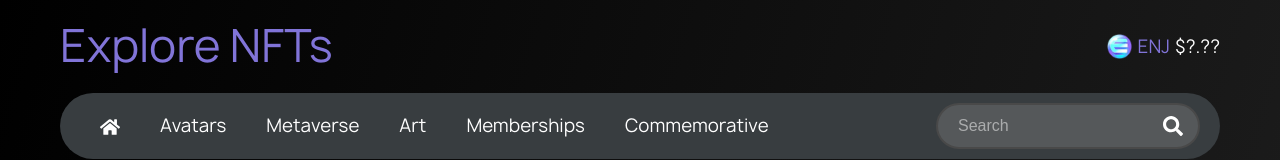
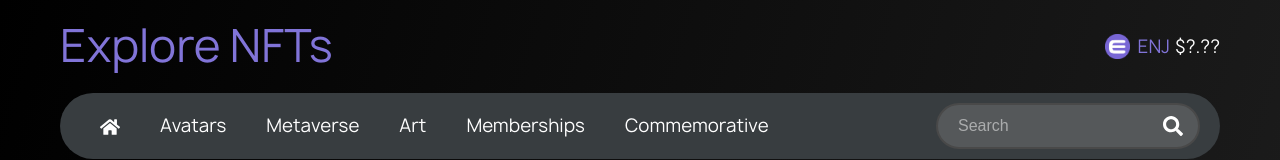
Before and after one commit to Zyphaex/enjindex, a React (Vite) app in the folder frontend/: page / in a window 1280 px wide. Shown: the top 160 px of the page. Built offline with nearby package versions, Linux system fonts and the light colour scheme; no server answers.

Commit message:
Update ENJ icon

```diff
--- a/frontend/src/components/PriceTracker.module.css
+++ b/frontend/src/components/PriceTracker.module.css
@@ -8,7 +8,7 @@
 
 .icon {
     height: 25px;
-    margin-right: 5px;
+    margin-right: 7px;
 }
 
 .value {
--- a/frontend/src/components/PriceTracker.tsx
+++ b/frontend/src/components/PriceTracker.tsx
@@ -1,7 +1,7 @@
 import { useState, useEffect } from 'react';
 import axios from 'axios';
 import styles from './PriceTracker.module.css';
-import enj from '../assets/images/enj.webp';
+import enj from '../assets/images/enjin-logo.webp';
 
 
 const PriceTracker = () => {
```
Also changed, not shown: frontend/src/assets/images/enjin-coin.webp (renamed from frontend/src/assets/images/enj.webp), frontend/src/assets/images/enjin-logo.webp (added).
